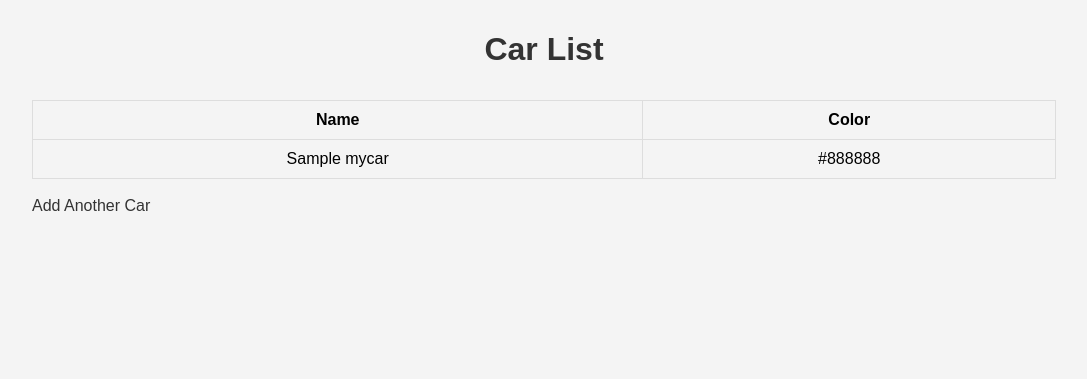
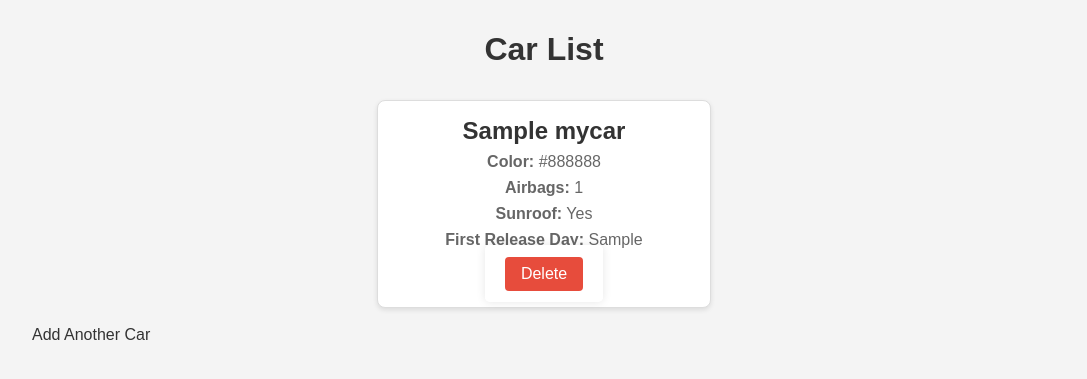
Before and after one commit to Sasan-Nikjoo/Car_Basement, a Flask app: page /cars in a window 1280 px wide. Shown: the top 379 px of the page, without its empty margins (96-1183 px from the left). Run offline with Flask 3, Linux system fonts and the light colour scheme; tables that the repository leaves empty or names only in its code hold one stand-in row (values such as "Sample post"); some libraries are stand-ins or nearby versions.

Commit message:
some improvements in design

```diff
--- a/app.py
+++ b/app.py
@@ -4,7 +4,7 @@ import yaml
 
 app = Flask(__name__)
 
-# Use yaml.safe_load() for loading the YAML configuration file
+# Load the database configuration from the YAML file
 db = yaml.safe_load(open('db.yaml'))
 app.config['MYSQL_HOST'] = db['mysql_host']
 app.config['MYSQL_USER'] = db['mysql_user']
@@ -20,8 +20,14 @@ def add_car():
         carDetails = request.form
         name = carDetails['name']
         color = carDetails['color']
+        count_of_airbags = carDetails['count_of_airbags']
+        has_sunroof = 'has_sunroof' in carDetails  # Checkbox, so check if it is in the form data
+        first_release_day = carDetails['first_release_day']
+
         cur = mysql.connection.cursor()
-        cur.execute("INSERT INTO mycars(name, color) VALUES(%s, %s)", (name, color))
+        cur.execute(
+            "INSERT INTO mycars(name, color, count_of_airbags, has_sunroof, first_release_day) VALUES(%s, %s, %s, %s, %s)",
+            (name, color, count_of_airbags, has_sunroof, first_release_day))
         mysql.connection.commit()
         cur.close()
         return redirect(url_for('list_cars'))
@@ -31,11 +37,27 @@ def add_car():
 @app.route('/cars')
 def list_cars():
     cur = mysql.connection.cursor()
-    cur.execute("SELECT name, color FROM mycars")
+    cur.execute("SELECT id, name, color, count_of_airbags, has_sunroof, first_release_day FROM mycars ORDER BY id")
     cars = cur.fetchall()
     cur.close()
     return render_template('list_cars.html', cars=cars)
 
 
+@app.route('/delete_car/<int:id>', methods=['POST'])
+def delete_car(id):
+    cur = mysql.connection.cursor()
+    cur.execute("DELETE FROM mycars WHERE id = %s", [id])
+    mysql.connection.commit()
+
+    # Re-number the remaining IDs
+    cur.execute("SET @new_id = 0;")
+    cur.execute("UPDATE mycars SET id = (@new_id := @new_id + 1) ORDER BY id;")
+    cur.execute("ALTER TABLE mycars AUTO_INCREMENT = 1;")
+
+    mysql.connection.commit()
+    cur.close()
+    return redirect(url_for('list_cars'))
+
+
 if __name__ == '__main__':
     app.run(debug=True)
--- /dev/null
+++ b/static/css/cards.css
@@ -0,0 +1,49 @@
+/* static/css/cards.css */
+
+.card-container {
+    display: flex;
+    flex-wrap: wrap;
+    gap: 16px;
+    justify-content: center;
+}
+
+.card {
+    background: #fff;
+    border: 1px solid #ddd;
+    border-radius: 8px;
+    box-shadow: 0 2px 5px rgba(0, 0, 0, 0.1);
+    padding: 16px;
+    width: 300px;
+    text-align: center;
+    transition: transform 0.3s;
+}
+
+.card:hover {
+    transform: scale(1.05);
+}
+
+.card h2 {
+    margin: 0;
+    font-size: 1.5em;
+    color: #333;
+}
+
+.card p {
+    margin: 8px 0;
+    font-size: 1em;
+    color: #666;
+}
+
+.card button {
+    background-color: #e74c3c;
+    border: none;
+    border-radius: 4px;
+    color: #fff;
+    cursor: pointer;
+    padding: 8px 16px;
+    font-size: 1em;
+}
+
+.card button:hover {
+    background-color: #c0392b;
+}
--- a/templates/list_cars.html
+++ b/templates/list_cars.html
@@ -2,26 +2,25 @@
 
 {% block head %}
     <title>Car List</title>
+    <link rel="stylesheet" href="{{ url_for('static', filename='css/cards.css') }}">
 {% endblock %}
 
 {% block body %}
     <h1>Car List</h1>
-    <table>
-        <thead>
-            <tr>
-                <th>Name</th>
-                <th>Color</th>
-            </tr>
-        </thead>
-        <tbody>
-            {% for car in cars %}
-            <tr>
-                <td>{{ car[0] }}</td>
-                <td>{{ car[1] }}</td>
-            </tr>
-            {% endfor %}
-        </tbody>
-    </table>
+    <div class="card-container">
+        {% for car in cars %}
+        <div class="card">
+            <h2>{{ car[1] }}</h2>
+            <p><strong>Color:</strong> {{ car[2] }}</p>
+            <p><strong>Airbags:</strong> {{ car[3] }}</p>
+            <p><strong>Sunroof:</strong> {{ 'Yes' if car[4] else 'No' }}</p>
+            <p><strong>First Release Day:</strong> {{ car[5] }}</p>
+            <form action="{{ url_for('delete_car', id=car[0]) }}" method="POST" style="display:inline;">
+                <button type="submit" onclick="return confirm('Are you sure you want to delete this car?');">Delete</button>
+            </form>
+        </div>
+        {% endfor %}
+    </div>
     <br>
     <a href="{{ url_for('add_car') }}">Add Another Car</a>
 {% endblock %}
```
Also changed, not shown: templates/add_car.html (+9 -0 lines).
